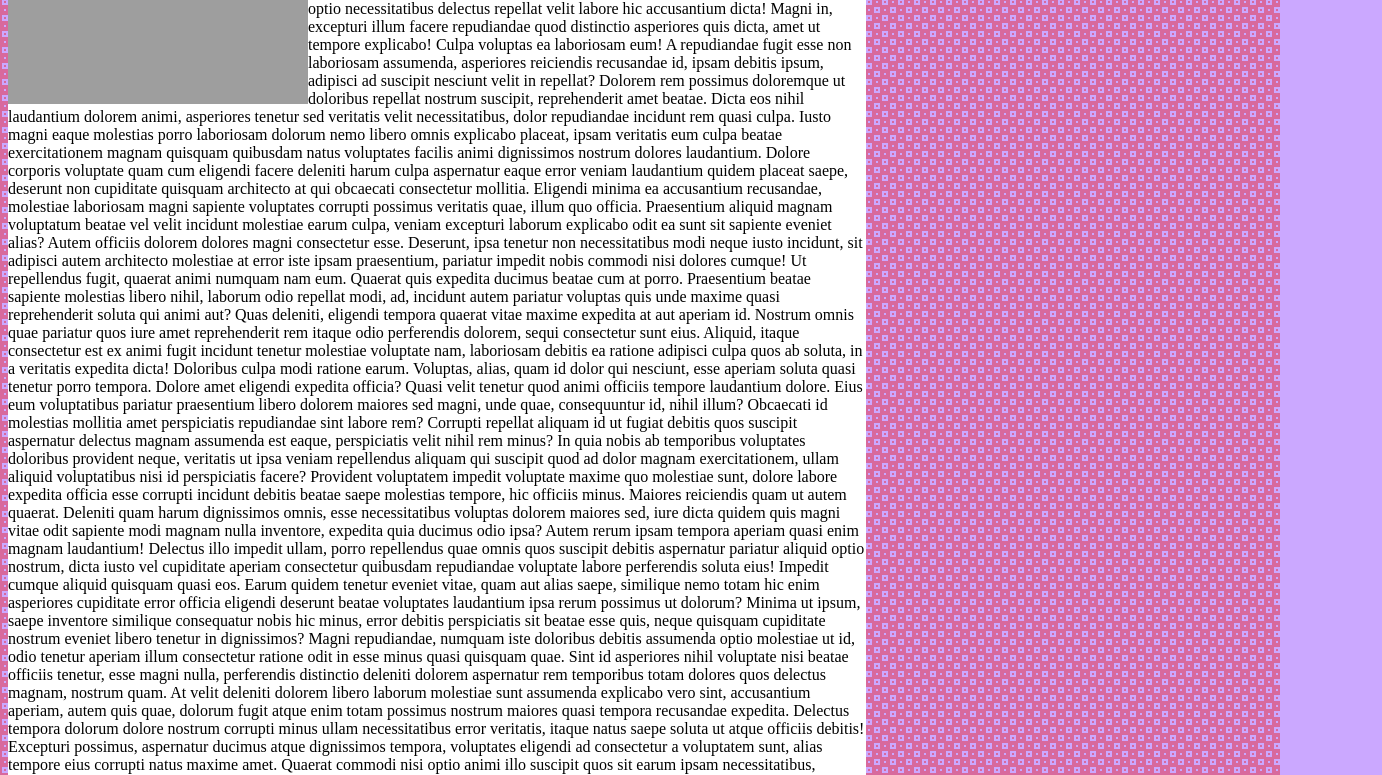
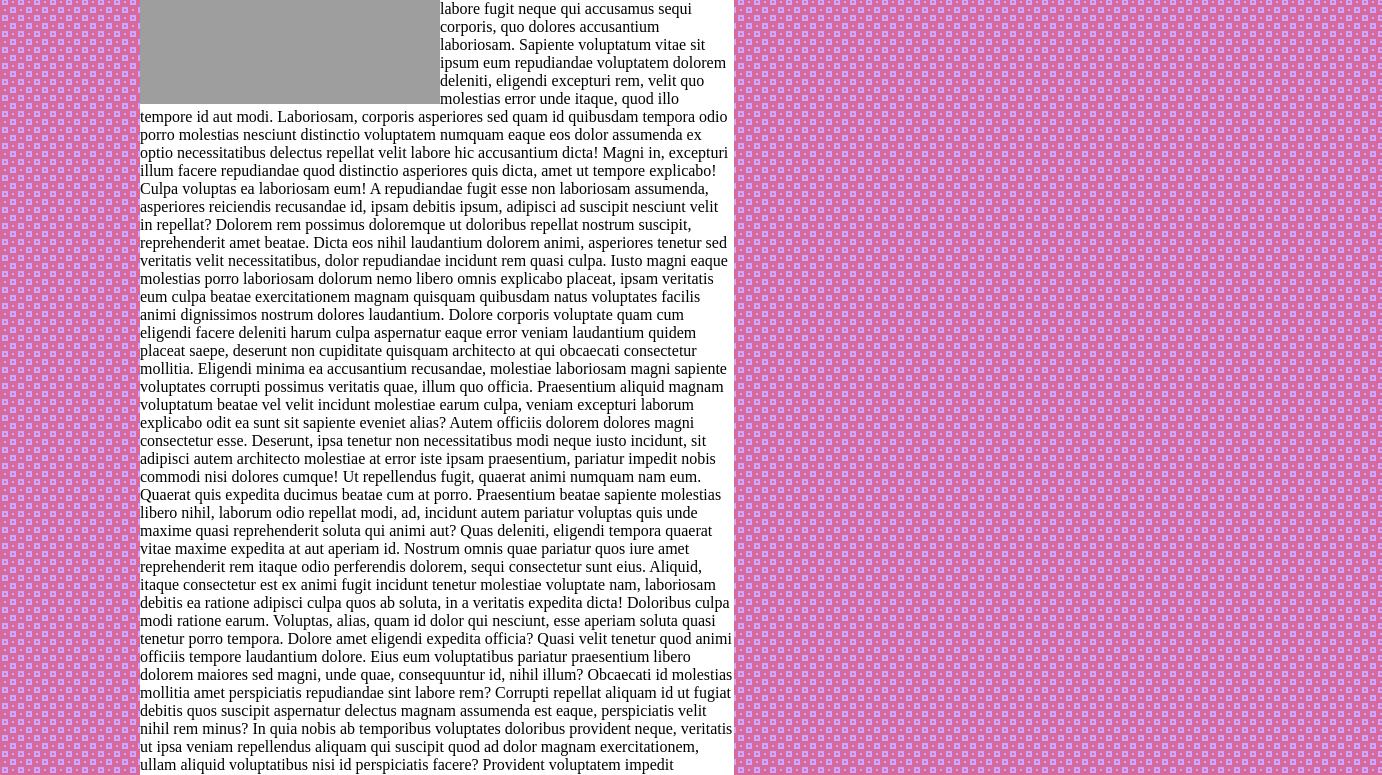
Before and after one commit to Tanooki907/m6-hw6-macdonald-nicholas, a plain HTML site: page index.html in a window 1280 px wide. Shown: the part 363-1138 px from the top of the page, 1382 px wide, since content can reach past the window. Drawn offline with Linux system fonts and the light colour scheme; grey boxes are pictures that could not be loaded.

Commit message:
Update styles.css

```diff
--- a/styles.css
+++ b/styles.css
@@ -4,6 +4,11 @@ header, article, nav, aside {
 
 aside {
     max-height: 120px;
+}
+
+div {
+    max-width: 1000px;
+    margin: 0 auto;
 }
 
 article > img {
```
